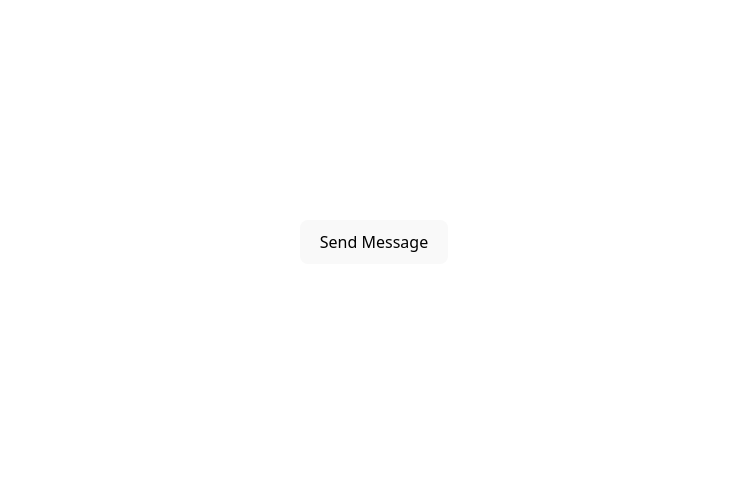
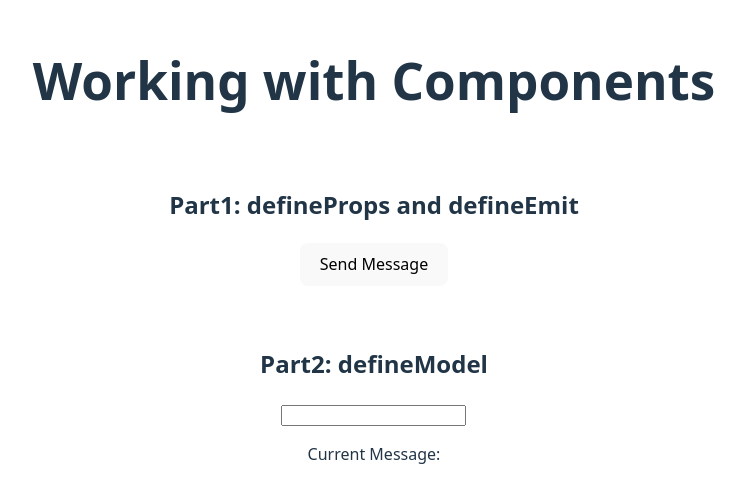
Before and after one commit to racoonamatatas/workingwithcomponents, a Vue app: page / in a window 1280 px wide. Shown: the part 150-652 px from the top of the page, without its empty margins (266-1011 px from the left). Built offline with nearby package versions, Linux system fonts and the light colour scheme.

Commit message:
instantiate a ParentPart2 component

```diff
--- a/src/App.vue
+++ b/src/App.vue
@@ -1,7 +1,21 @@
 <script setup>
 import ParentComponent from './components/ParentComponent.vue';
+import ParentPart2 from './components/ParentPart2.vue';
 </script>
 
 <template>
-    <ParentComponent />
+    <h1>Working with Components</h1>
+    <br />
+
+    <h2>Part1: defineProps and defineEmit</h2>
+    <div>
+        <ParentComponent />
+    </div>
+
+    <br />
+
+    <h2>Part2: defineModel</h2>
+    <div>
+        <ParentPart2 />
+    </div>
 </template>
```
